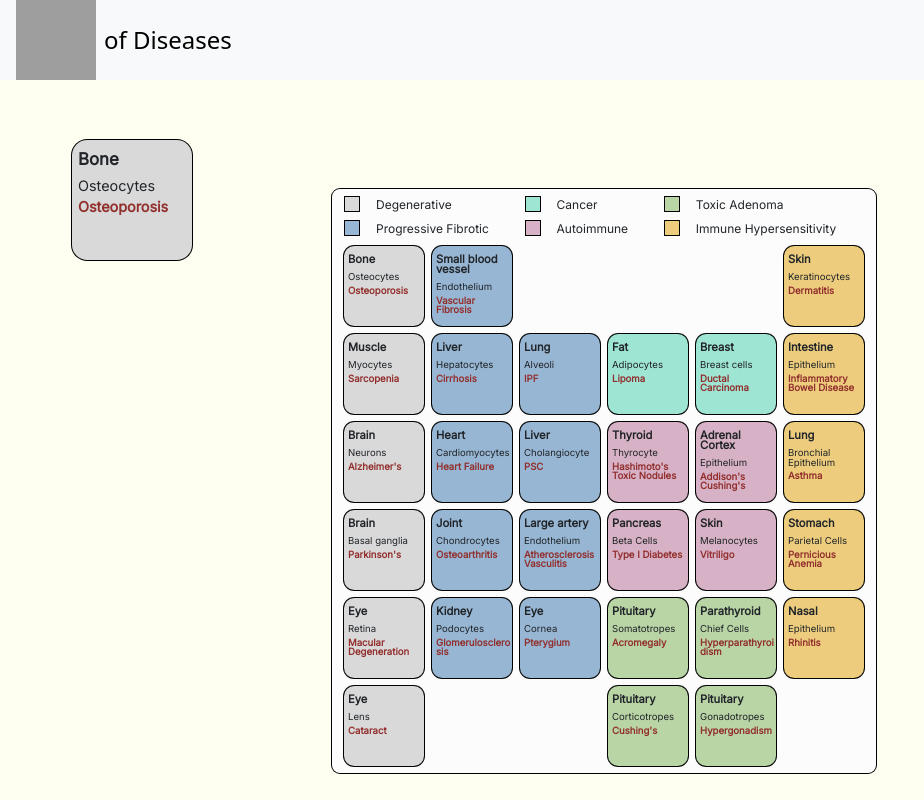
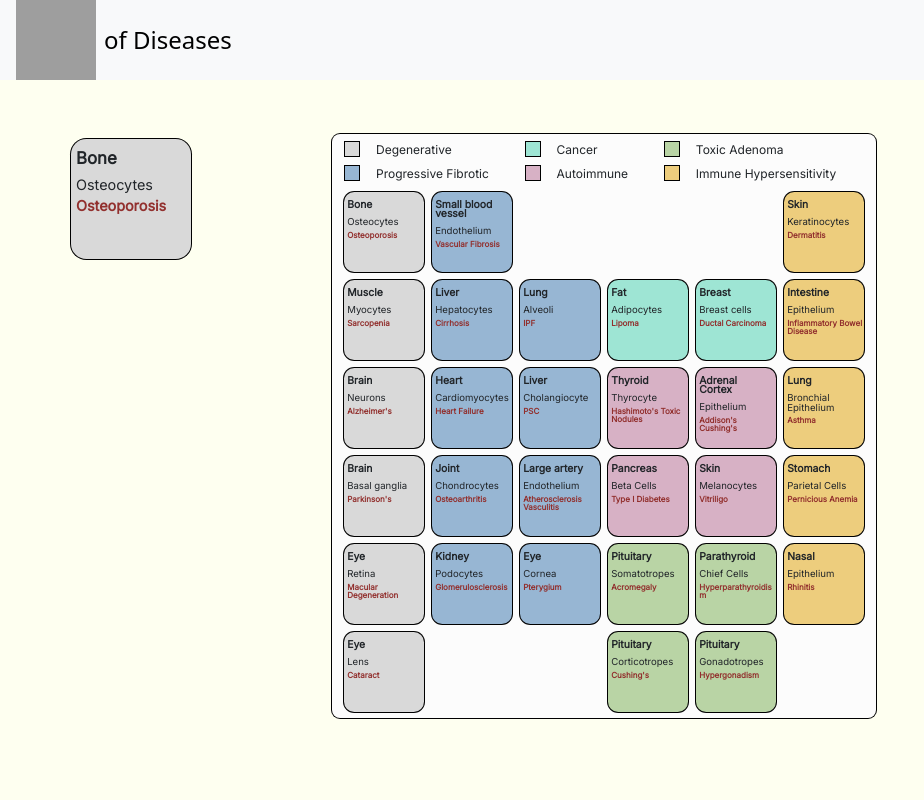
Before and after one commit to eitanporat/PeriodicTable, a React (Vite) app: page / in a window 1280 px wide. Shown: the whole page, without its empty margins (0-924 px from the left). Built offline with nearby package versions, Linux system fonts and the light colour scheme; grey boxes are pictures that could not be loaded.

Commit message:
design stuff

```diff
--- a/src/App.css
+++ b/src/App.css
@@ -12,31 +12,28 @@
 }
 
 .disease-organ {
-  font-size: 1.2vmin;
   display: block;
   position: relative;
   line-height: .9;
   width: 90%;
-  left: 5%;
+  left: 4%;
   top: 10%;
   bottom: 10%;
   font-weight: 600;
 }
 
 .disease-cell-type {
-  font-size: 1vmin;
   display: block;
   position: relative;
-  left: 5%;
+  left: 4%;
   top: 20%;
   line-height: 1;
 }
 
 .disease-name {
-  font-size: 1vmin;
   position: relative;
   display: block;
-  left: 5%;
+  left: 4%;
   width: 95%;
   top: 25%;
   bottom: 5%;
@@ -60,7 +57,7 @@
 .periodic-table-container {
   box-shadow: 0px 0px 0px 1px black;
   border-radius: 1vmin;
-  margin-top: 20%;
+  margin-top: 10%;
   padding: 1.25%;
   background: #FCFCFC;
 }
@@ -105,7 +102,9 @@
 
 .selected-disease > * {
   position: relative;
-  transform: translate(50%, 50%);
+  margin-top: 20%;
+  margin-right: 20%;
+  margin-left: 20%;
   order: 0;
   align-self: auto;
 }
--- a/src/Disease.jsx
+++ b/src/Disease.jsx
@@ -15,13 +15,13 @@ function Disease({organ, cellType, diseaseName, row, column, diseaseClass, isAct
         boxShadow: isSelected ? "0px 0px 0px 2px blue":"0px 0px 0px 1px black",
     }}>
             <div className="disease-organ" style={{
-                fontSize: scale == 1 ? "1.4vmin" : "2.1vmin"
+                fontSize: scale == 1 ? "1.3vmin" : "2.1vmin"
             }}>{organ}</div>
             <div className="disease-cell-type" style={{
                 fontSize: scale == 1 ? "1.2vmin" : "1.8vmin"
             }}>{cellType}</div>
             <div className="disease-name" style={{
-                fontSize: scale == 1 ? "1.2vmin" : "1.8vmin"
+                fontSize: scale == 1 ? "1vmin" : "1.8vmin"
             }}>{diseaseName}</div>
         </div>
 
```
